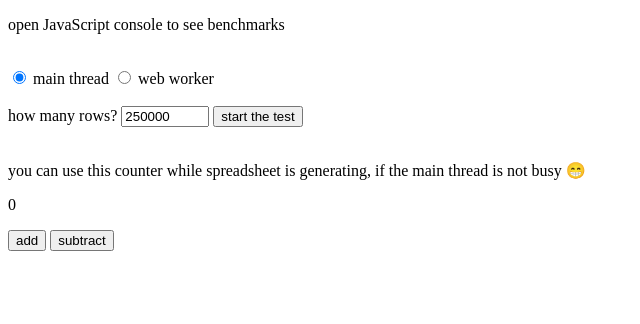
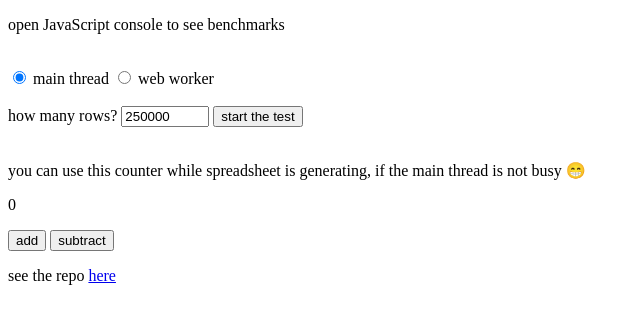
Before and after one commit to HessamCheraghi/SheetJS-web-worker, a website built with Parcel: page index.html in a window 1280 px wide. Shown: the whole page, without its empty margins (0-640 px from the left). Built offline with nearby package versions, Linux system fonts and the light colour scheme.

Commit message:
added link to repo

```diff
--- a/index.html
+++ b/index.html
@@ -32,5 +32,14 @@
     <p id="count">0</p>
     <button id="counter-add">add</button>
     <button id="counter-sub">subtract</button>
+
+    <p>
+      see the repo
+      <a
+        href="https://github.com/HessamCheraghi/SheetJS-web-worker"
+        target="_blank"
+        >here</a
+      >
+    </p>
   </body>
 </html>
```
